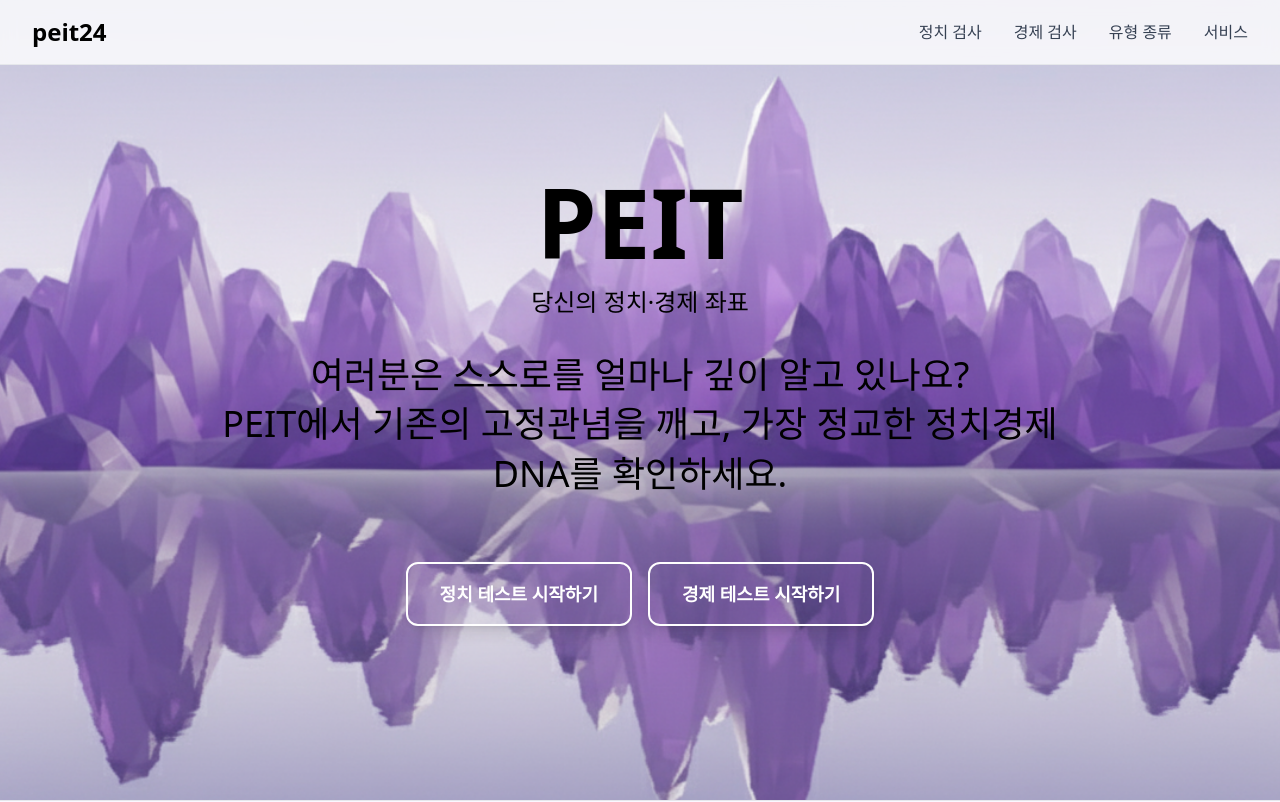
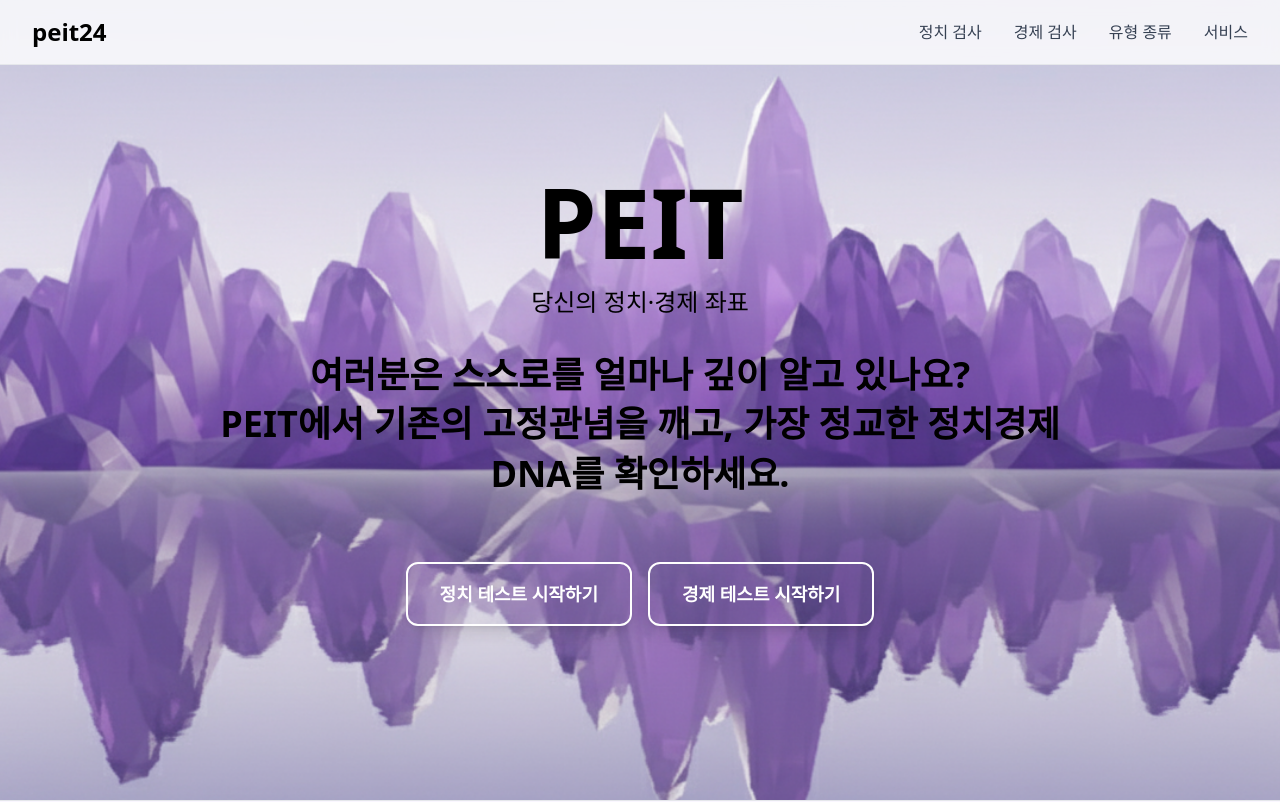
Before and after one commit to sin77812/PEIT, a Next.js app: page / in a window 1280 px wide. Shown: the top 802 px of the page. Built offline with nearby package versions, Linux system fonts and the light colour scheme; a web font is replaced by a local one.

Commit message:
style(hero): make promo subtext bold

```diff
--- a/app/page.tsx
+++ b/app/page.tsx
@@ -26,7 +26,7 @@ export default function Home() {
 
         {/* 새로운 프로모션 텍스트 (오버레이 제거, 폰트/레이아웃 조정) */}
         <div className="text-center mb-16 max-w-3xl md:max-w-4xl lg:max-w-5xl mx-auto px-2 sm:px-4">
-          <p className="text-2xl sm:text-3xl md:text-4xl text-black leading-tight md:leading-snug text-pretty break-keep text-balance">
+          <p className="text-2xl sm:text-3xl md:text-4xl text-black leading-tight md:leading-snug text-pretty break-keep text-balance font-bold">
             여러분은 스스로를 얼마나 깊이 알고 있나요?<br />
             PEIT에서 기존의 고정관념을 깨고, 가장 정교한 정치경제 DNA를 확인하세요.
           </p>
```
